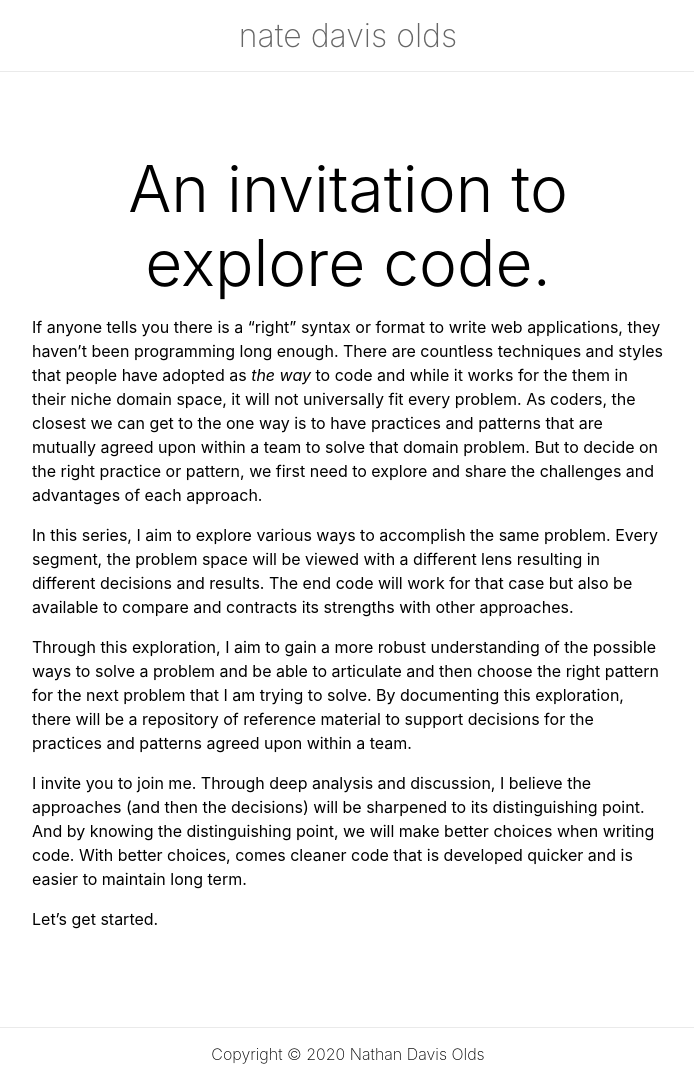
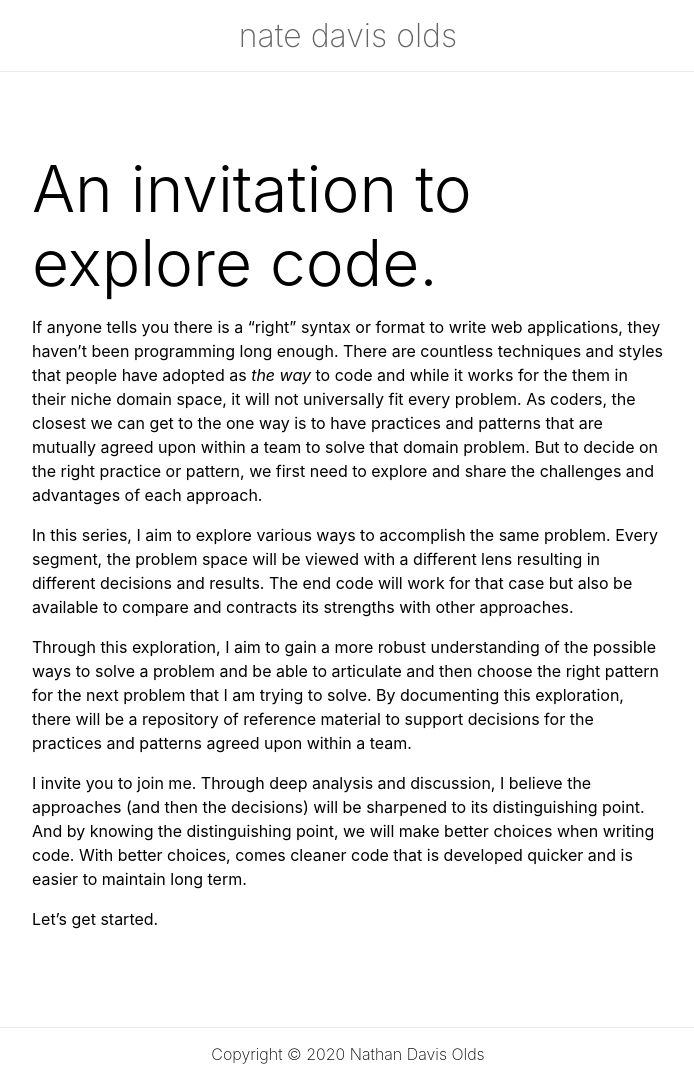
Before and after one commit to natedavisolds/exploringcode, a Next.js app: page / in a window 1280 px wide. Shown: the whole page, without its empty margins (292-986 px from the left). Built offline with nearby package versions, Linux system fonts and the light colour scheme.

Commit message:
Extracts Footer and SiteHeader components

```diff
--- /dev/null
+++ b/components/Footer.js
@@ -0,0 +1,6 @@
+const Footer = () =>
+  <footer className="footer">
+    <span className="copyright">Copyright &copy; 2020 Nathan Davis Olds</span>
+  </footer>
+
+export default Footer
--- /dev/null
+++ b/components/SiteHeader.js
@@ -0,0 +1,6 @@
+const SiteHeader = () =>
+  <header className="site-header">
+    <span className="site-brand">nate davis olds</span>
+  </header>
+
+export default SiteHeader
--- a/package.json
+++ b/package.json
@@ -10,6 +10,7 @@
   "dependencies": {
     "next": "10.0.4",
     "react": "17.0.1",
-    "react-dom": "17.0.1"
+    "react-dom": "17.0.1",
+    "sass": "^1.30.0"
   }
 }
--- a/pages/_app.js
+++ b/pages/_app.js
@@ -1,7 +1,15 @@
-import '../styles/globals.css'
+import 'styles/globals.scss'
+import Footer from 'components/Footer'
+import SiteHeader from 'components/SiteHeader'
 
 function MyApp({ Component, pageProps }) {
-  return <Component {...pageProps} />
+  return (
+    <div className="container">
+      <SiteHeader />
+      <Component {...pageProps} />
+      <Footer />
+    </div>
+  )
 }
 
 export default MyApp
--- a/pages/index.js
+++ b/pages/index.js
@@ -1,30 +1,17 @@
 import Head from 'next/head'
-import styles from '../styles/Home.module.css'
-
-const Footer = () =>
-  <footer className={styles.footer}>
-    <span className="copyright">Copyright &copy; 2020 Nathan Davis Olds</span>
-  </footer>
-
-const SiteHeader = () =>
-  <header className={styles['site-header']}>
-    <span className={styles['site-brand']}>nate davis olds</span>
-  </header>
-
 
 export default function Home() {
   return (
-    <div className={styles.container}>
+    <>
       <Head>
         <title>Exploring Code - davisolds.com</title>
         <link rel="icon" href="/favicon.ico" />
       </Head>
 
-      <SiteHeader />
-      <main className={styles.main}>
-        <h1 className={styles.title}>An invitation to explore code.</h1>
+      <main className="main">
+        <h1 className="title">An invitation to explore code.</h1>
 
-        <article className={styles.article}>
+        <article className="article">
           <p>If anyone tells you there is a “right”  syntax or format to write web applications, they haven’t been programming long enough.  There are countless techniques and styles that people have adopted as <em>the way</em> to code and while it works for the them in their niche domain space, it will not universally fit every problem.  As coders, the closest we can get to the one way is to have practices and patterns that are mutually agreed upon within a team to solve that domain problem.  But to decide on the right practice or pattern, we first need to explore and share the challenges and advantages of each approach.</p>
 
           <p>In this series, I aim to explore various ways to accomplish the same problem.  Every segment, the problem space will be viewed with a different lens resulting in different decisions and results.  The end code will work for that case but also be available to compare and contracts its strengths with other approaches.</p>
@@ -36,8 +23,6 @@ export default function Home() {
           <p>Let’s get started.</p>
         </article>
       </main>
-
-      <Footer />
-    </div>
+    </>
   )
 }
--- a/styles/Home.module.css
+++ /dev/null
@@ -1,152 +0,0 @@
-.container {
-  min-height: 100vh;
-  padding: 0 0.5rem;
-  display: flex;
-  flex-direction: column;
-  justify-content: center;
-  align-items: center;
-}
-
-.main {
-  padding: 5rem 0;
-  flex: 1;
-  display: flex;
-  flex-direction: column;
-  justify-content: center;
-  align-items: center;
-
-
-}
-
-.article {
-  line-height: 1.5rem;
-}
-
-.main > * {
-  width: 50%; /* tightening up the content */
-}
-
-.site-header {
-  width: 100%;
-  padding: 1rem;
-  border-bottom: 1px solid #eaeaea;
-  display: flex;
-  justify-content: center;
-  align-items: center;
-  background-color: #fff;
-  position: sticky;
-  top: 0;
-}
-
-.site-brand {
-  color: #666;
-  font-size: 2rem;
-  font-weight: 200;
-}
-
-.footer {
-  width: 100%;
-  padding: 1rem;
-  border-top: 1px solid #eaeaea;
-  display: flex;
-  justify-content: center;
-  align-items: center;
-  font-weight: 200;
-}
-
-.footer img {
-  margin-left: 0.5rem;
-}
-
-.footer a {
-  display: flex;
-  justify-content: center;
-  align-items: center;
-}
-
-.title a {
-  color: #0070f3;
-  text-decoration: none;
-}
-
-.title a:hover,
-.title a:focus,
-.title a:active {
-  text-decoration: underline;
-}
-
-.title {
-  margin: 0;
-  line-height: 1.15;
-  font-size: 4rem;
-  font-weight: 300;
-}
-
-.title,
-.description {
-  text-align: center;
-}
-
-.description {
-  line-height: 1.5;
-  font-size: 1.5rem;
-}
-
-.code {
-  background: #fafafa;
-  border-radius: 5px;
-  padding: 0.75rem;
-  font-size: 1.1rem;
-  font-family: Menlo, Monaco, Lucida Console, Liberation Mono, DejaVu Sans Mono,
-    Bitstream Vera Sans Mono, Courier New, monospace;
-}
-
-.grid {
-  display: flex;
-  align-items: center;
-  justify-content: center;
-  flex-wrap: wrap;
-  max-width: 800px;
-  margin-top: 3rem;
-}
-
-.card {
-  margin: 1rem;
-  flex-basis: 45%;
-  padding: 1.5rem;
-  text-align: left;
-  color: inherit;
-  text-decoration: none;
-  border: 1px solid #eaeaea;
-  border-radius: 10px;
-  transition: color 0.15s ease, border-color 0.15s ease;
-}
-
-.card:hover,
-.card:focus,
-.card:active {
-  color: #0070f3;
-  border-color: #0070f3;
-}
-
-.card h3 {
-  margin: 0 0 1rem 0;
-  font-size: 1.5rem;
-}
-
-.card p {
-  margin: 0;
-  font-size: 1.25rem;
-  line-height: 1.5;
-}
-
-.logo {
-  height: 1em;
-}
-
-@media (max-width: 600px) {
-  .grid {
-    width: 100%;
-    flex-direction: column;
-  }
-}
--- a/styles/globals.css
+++ /dev/null
@@ -1,16 +0,0 @@
-html,
-body {
-  padding: 0;
-  margin: 0;
-  font-family: -apple-system, BlinkMacSystemFont, Segoe UI, Roboto, Oxygen,
-    Ubuntu, Cantarell, Fira Sans, Droid Sans, Helvetica Neue, sans-serif;
-}
-
-a {
-  color: inherit;
-  text-decoration: none;
-}
-
-* {
-  box-sizing: border-box;
-}
--- /dev/null
+++ b/styles/globals.scss
@@ -0,0 +1,82 @@
+
+/* Colors */
+$color-dimenished: #eaeaea;
+
+html,
+body {
+  padding: 0;
+  margin: 0;
+  font-family: -apple-system, BlinkMacSystemFont, Segoe UI, Roboto, Oxygen,
+    Ubuntu, Cantarell, Fira Sans, Droid Sans, Helvetica Neue, sans-serif;
+}
+
+a {
+  color: inherit;
+  text-decoration: none;
+}
+
+* {
+  box-sizing: border-box;
+}
+
+/* TODO: Separate */
+.container {
+  min-height: 100vh;
+  padding: 0 0.5rem;
+  display: flex;
+  flex-direction: column;
+  justify-content: center;
+  align-items: center;
+}
+
+.main {
+  padding: 5rem 0;
+  flex: 1;
+  display: flex;
+  flex-direction: column;
+  justify-content: center;
+  align-items: center;
+}
+
+.article {
+  line-height: 1.5rem;
+}
+
+.main > * {
+  width: 50%; /* tightening up the content */
+}
+
+.site-header {
+  width: 100%;
+  padding: 1rem;
+  border-bottom: 1px solid $color-dimenished;
+  display: flex;
+  justify-content: center;
+  align-items: center;
+  background-color: #fff;
+  position: sticky;
+  top: 0;
+}
+
+.site-brand {
+  color: #666;
+  font-size: 2rem;
+  font-weight: 200;
+}
+
+.footer {
+  width: 100%;
+  padding: 1rem;
+  border-top: 1px solid $color-dimenished;
+  display: flex;
+  justify-content: center;
+  align-items: center;
+  font-weight: 200;
+}
+
+.title {
+  margin: 0;
+  line-height: 1.15;
+  font-size: 4rem;
+  font-weight: 300;
+}
```
Also changed, not shown: jsconfig.json (added, +8 -0 lines), next.config.js (added), 1 other file (tests, documents, lock files or other folders).
